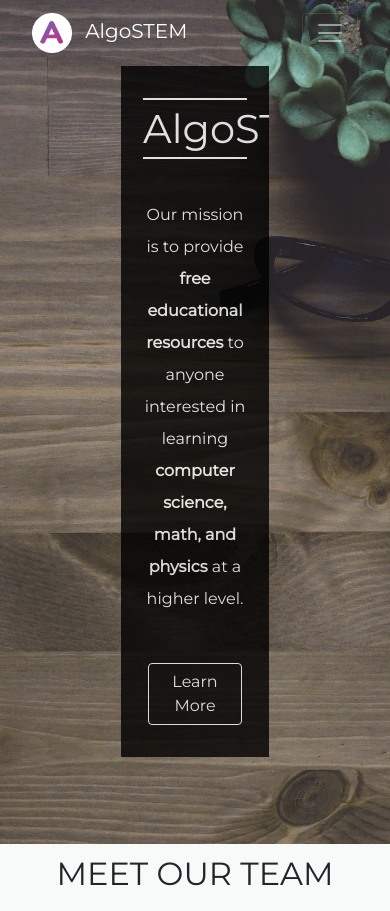
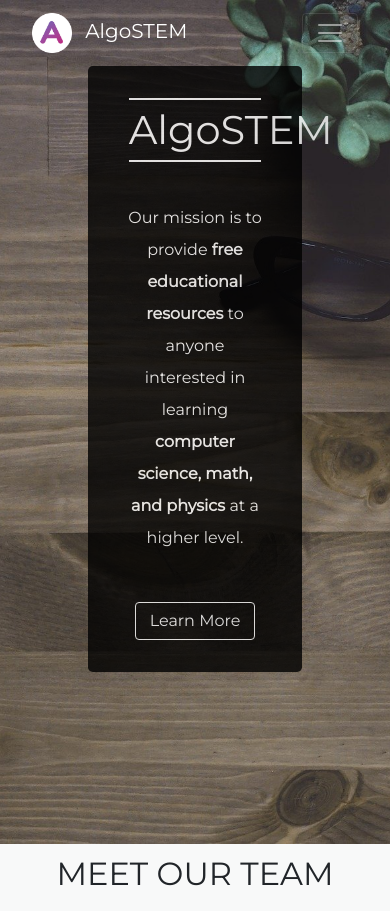
Before and after one commit to VarunChilukuri/AlgoSTEM, a PHP site: page /index.html in a window 390 px wide. Shown: the top 911 px of the page. Run offline with PHP 8.4, Linux system fonts and the light colour scheme; some libraries are stand-ins or nearby versions; some web fonts are replaced.

Commit message:
Work on responsive jumbotron

```diff
--- a/index.html
+++ b/index.html
@@ -52,11 +52,13 @@
         </ul>
       </div>
     </nav>
-    <div class="container overflow-auto">
-      <div class="row align-items-center">
+    <!--
+    <div class="container">
+      <div class="row">
         <div class="col-6 mx-auto">
-          <div class="jumbotron jumbotron-fluid overflow-auto" id="box">
-            <div class="container-fluid">
+-->
+          <div class="jumbotron mx-auto" id="box">
+            <div class="container">
               <h1 class="text-center" id="title">AlgoSTEM</h1>
               <br>
               <p class="text-center" id="jumboP">Our mission is to provide <b>free educational resources</b> to anyone
@@ -68,9 +70,12 @@
               </div>
             </div>
           </div>
+<!--
         </div>
       </div>
     </div>
+-->
+
   </div>
 
   <section class="page-section" id="team">
--- a/main.css
+++ b/main.css
@@ -21,7 +21,16 @@
   background-color: black;
   opacity: 0.8;
   line-height: 200%;
+  max-width:60%;
 }
+
+/*
+@media (min-width: 576px) {
+  #box{
+
+  }
+}
+*/
 
 #lm2{
   padding-left:10%;
```
